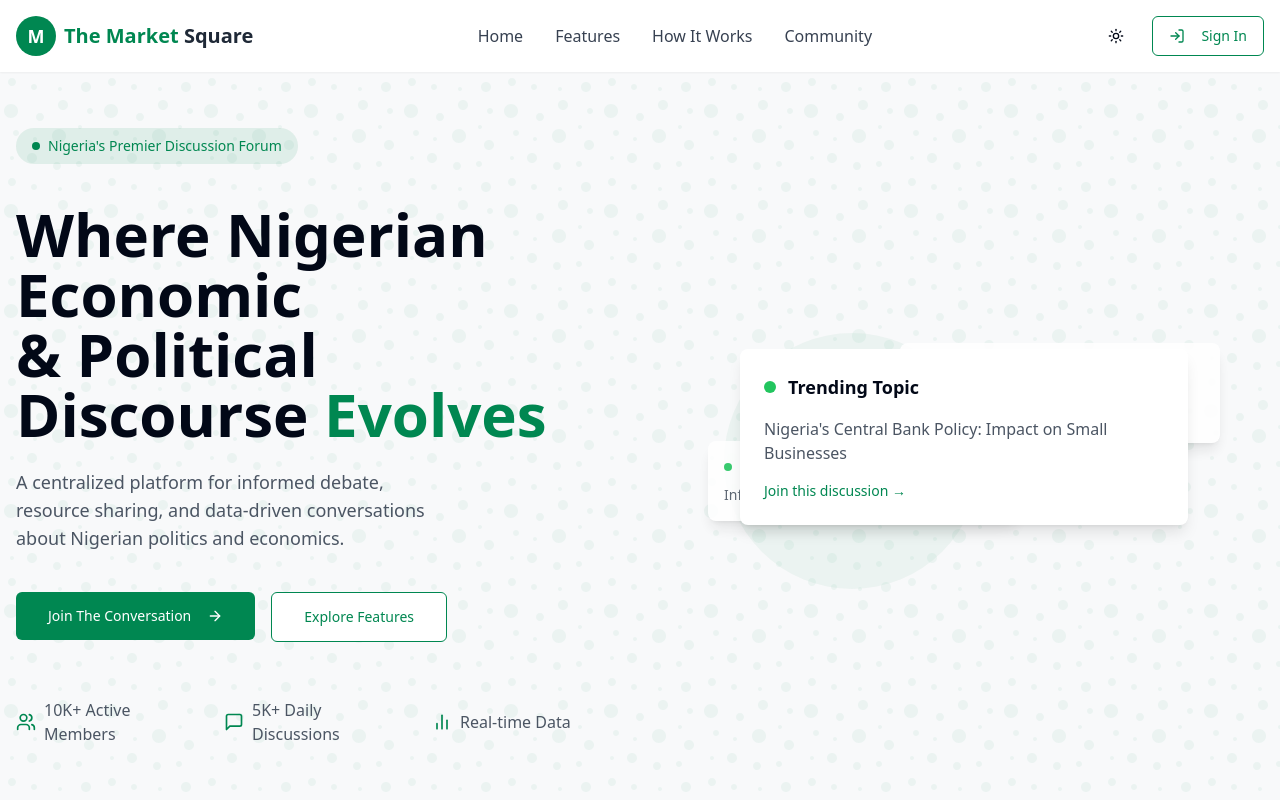
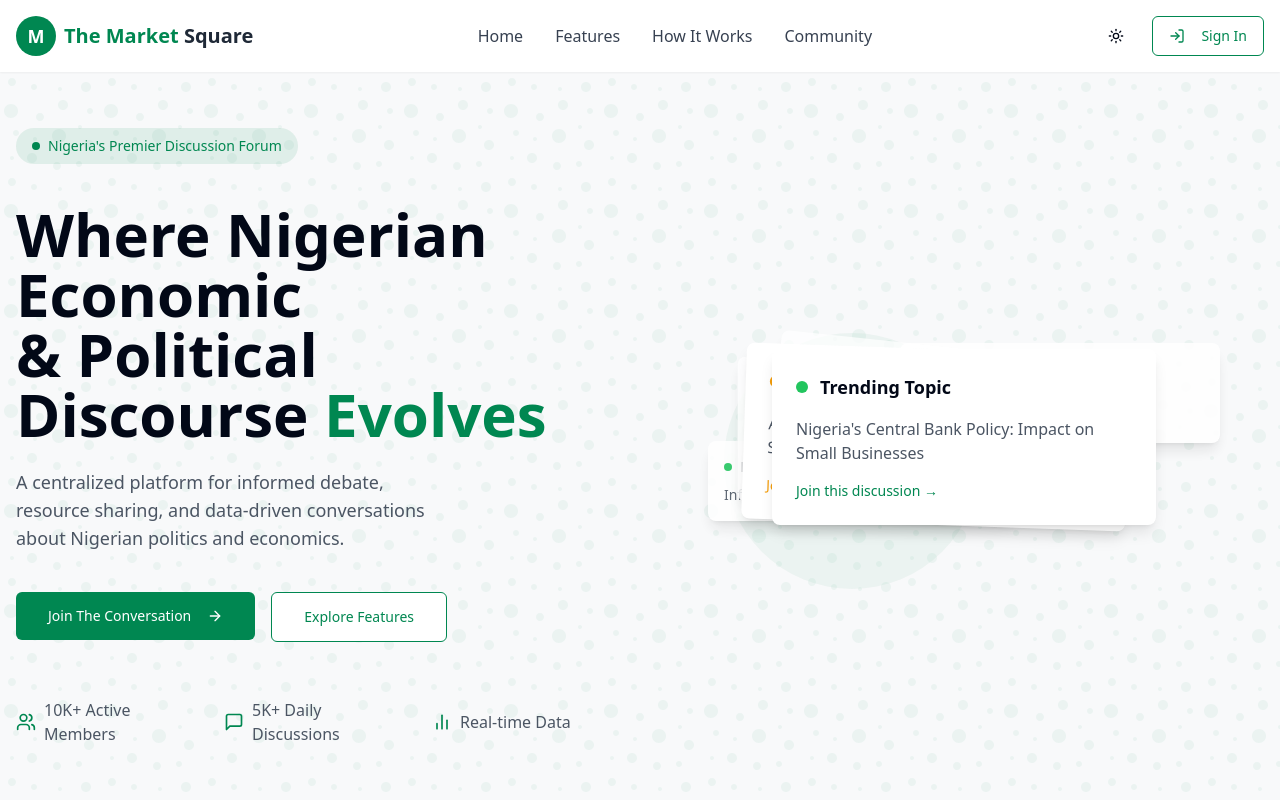
Before and after one commit to qistra/the-market-square, a React (Vite) app: page / in a window 1280 px wide. Shown: the top 800 px of the page. Built offline with nearby package versions, Linux system fonts and the light colour scheme.

Commit message:
Add trending topic card variations
Add additional trending topic cards to the hero section, creating a deck-of-cards appearance.

```diff
--- a/src/components/Hero.tsx
+++ b/src/components/Hero.tsx
@@ -50,11 +50,41 @@ const Hero = () => {
           </div>
 
           <div className="lg:w-1/2 flex justify-center mt-8 lg:mt-0">
-            <div className="relative w-full max-w-md">
+            {/* Card deck container with 3D perspective */}
+            <div className="relative w-full max-w-md perspective-1000">
               <div className="absolute -top-4 -left-4 w-48 h-48 md:w-64 md:h-64 bg-nigeria-green opacity-5 rounded-full"></div>
 
-              {/* Trending Topic card - now the main element in place of the image */}
-              <div className="relative z-10 bg-white dark:bg-gray-800 rounded-lg shadow-lg p-5 md:p-6 w-full">
+              {/* Card 4 (background) */}
+              <div className="absolute z-10 bg-white dark:bg-gray-800 rounded-lg shadow-lg p-5 md:p-6 w-full max-w-sm mx-auto transform rotate-6 translate-x-4 -translate-y-2 opacity-70 scale-90">
+                <div className="flex items-center mb-3 md:mb-4">
+                  <div className="w-2 h-2 md:w-3 md:h-3 bg-gray-400 rounded-full mr-2 md:mr-3"></div>
+                  <h3 className="font-semibold text-base md:text-lg text-gray-400">Topic</h3>
+                </div>
+                <p className="text-sm md:text-base text-gray-400 mb-4 opacity-50">Card in background</p>
+              </div>
+
+              {/* Card 3 (background) */}
+              <div className="absolute z-20 bg-white dark:bg-gray-800 rounded-lg shadow-lg p-5 md:p-6 w-full max-w-sm mx-auto transform -rotate-4 -translate-x-3 translate-y-1 opacity-85 scale-95">
+                <div className="flex items-center mb-3 md:mb-4">
+                  <div className="w-2 h-2 md:w-3 md:h-3 bg-blue-500 rounded-full mr-2 md:mr-3"></div>
+                  <h3 className="font-semibold text-base md:text-lg dark:text-white">Research Analysis</h3>
+                </div>
+                <p className="text-sm md:text-base text-gray-600 dark:text-gray-300 mb-4">Revenue Distribution in Nigerian States</p>
+                <div className="text-sm text-blue-500 font-medium hover:underline cursor-pointer">View analysis →</div>
+              </div>
+
+              {/* Card 2 (middle layer) */}
+              <div className="absolute z-30 bg-white dark:bg-gray-800 rounded-lg shadow-lg p-5 md:p-6 w-full max-w-sm mx-auto transform rotate-2 translate-x-1">
+                <div className="flex items-center mb-3 md:mb-4">
+                  <div className="w-2 h-2 md:w-3 md:h-3 bg-amber-500 rounded-full mr-2 md:mr-3"></div>
+                  <h3 className="font-semibold text-base md:text-lg dark:text-white">Hot Debate</h3>
+                </div>
+                <p className="text-sm md:text-base text-gray-600 dark:text-gray-300 mb-4">Agricultural Policy Reforms: Impact on Food Security</p>
+                <div className="text-sm text-amber-500 font-medium hover:underline cursor-pointer">Join debate →</div>
+              </div>
+
+              {/* Card 1 (top/front card - main trending topic) */}
+              <div className="relative z-40 bg-white dark:bg-gray-800 rounded-lg shadow-lg p-5 md:p-6 w-full max-w-sm mx-auto">
                 <div className="flex items-center mb-3 md:mb-4">
                   <div className="w-2 h-2 md:w-3 md:h-3 bg-green-500 rounded-full mr-2 md:mr-3"></div>
                   <h3 className="font-semibold text-base md:text-lg dark:text-white">Trending Topic</h3>
@@ -63,7 +93,7 @@ const Hero = () => {
                 <div className="text-sm text-nigeria-green font-medium hover:underline cursor-pointer">Join this discussion →</div>
               </div>
 
-              {/* Additional trending topics that slide in from sides (optional) */}
+              {/* Additional floating topics */}
               <div className="absolute top-1/4 -right-4 sm:-right-8 transform -translate-y-1/2 bg-white dark:bg-gray-800 rounded-lg shadow-lg p-3 md:p-4 max-w-xs animate-pulse-slow">
                 <div className="flex items-center mb-1 md:mb-2">
                   <div className="w-1.5 h-1.5 md:w-2 md:h-2 bg-green-500 rounded-full mr-1.5 md:mr-2"></div>
--- a/src/pages/Index.tsx
+++ b/src/pages/Index.tsx
@@ -9,6 +9,13 @@ import Community from "@/components/Community";
 import Footer from "@/components/Footer";
 import { WifiOff } from "lucide-react";
 import { checkForUpdates, showInstallPrompt } from "@/registerServiceWorker";
+
+// Add CSS for perspective
+const perspectiveStyles = `
+  .perspective-1000 {
+    perspective: 1000px;
+  }
+`;
 
 const Index = () => {
   const [isOffline, setIsOffline] = useState(!navigator.onLine);
@@ -36,6 +43,7 @@ const Index = () => {
 
   return (
     <div className="min-h-screen flex flex-col dark:bg-gray-950">
+      <style dangerouslySetInnerHTML={{ __html: perspectiveStyles }} />
       <Navbar />
       <main className="flex-1">
         <Hero />
```
